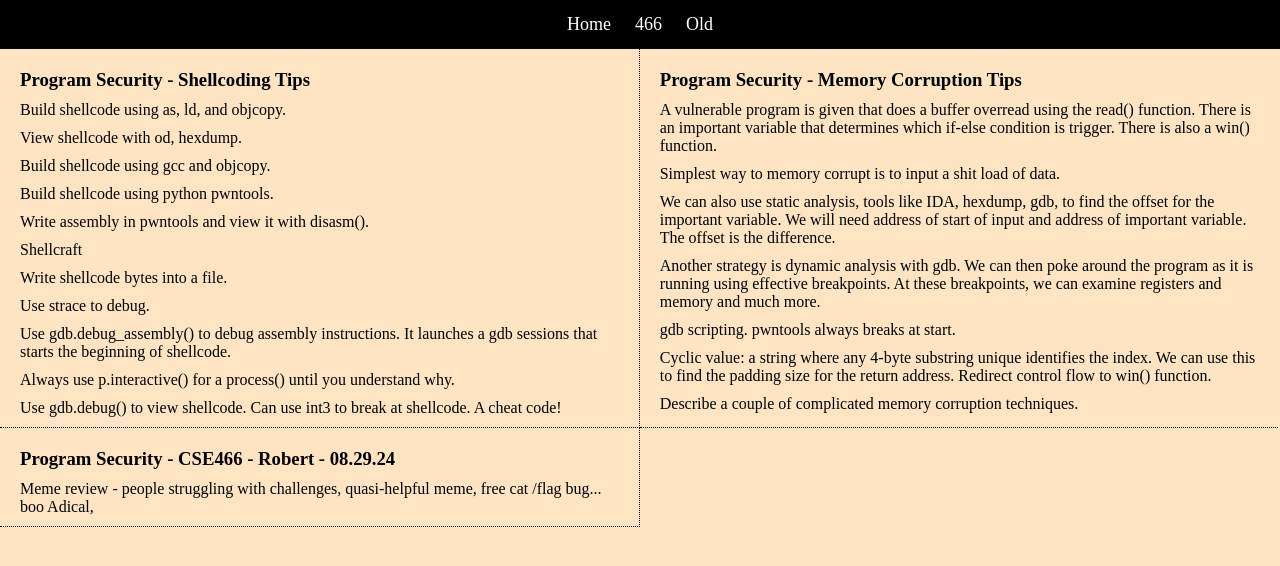
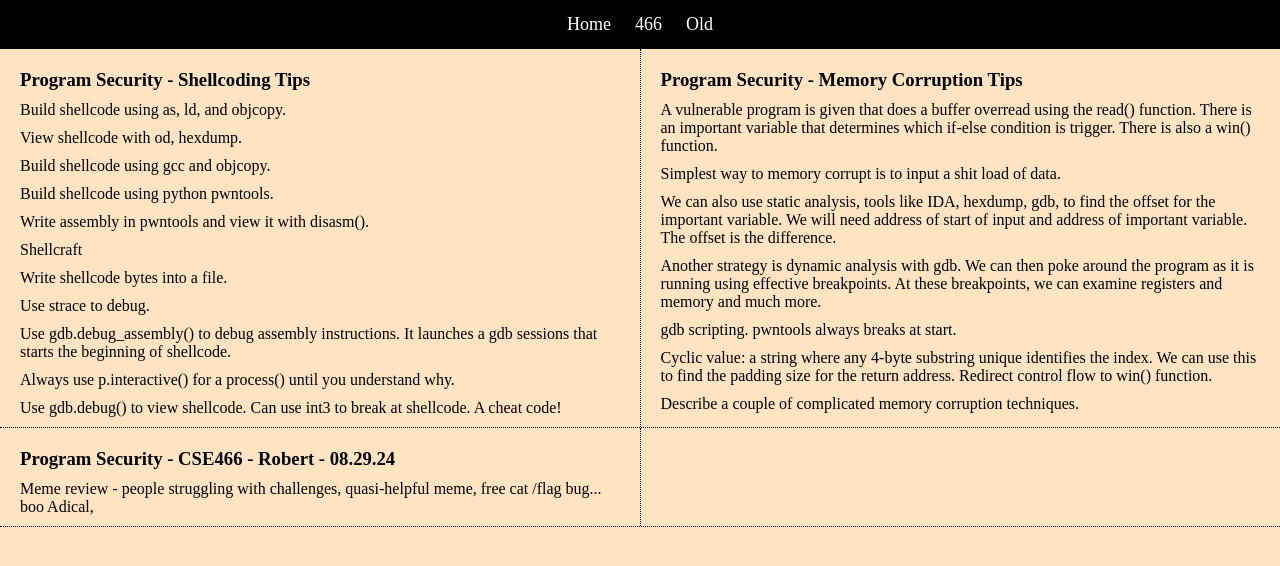
Before and after one commit to dozerwatch/blog, a plain HTML site: page 466.html in a window 1280 px wide. Drawn offline with Linux system fonts and the light colour scheme.

Commit message:
Restructure layout

```diff
--- a/466.html
+++ b/466.html
@@ -20,8 +20,9 @@
     <!-- Container for all class notes -->
     <div class="notes-container">
 
-        <!-- Notes entry -->
+        <!-- Two note entries -->
         <div class="notes-entry">
+            <div class="first-container">
                 <h3 class="notes-title entry">Program Security - Shellcoding Tips</h3>
                 <p class="entry">Build shellcode using as, ld, and objcopy.</p>
                 <p class="entry">View shellcode with od, hexdump.</p>
@@ -35,9 +36,7 @@
                 <p class="entry">Always use p.interactive() for a process() until you understand why.</p>
                 <p class="entry">Use gdb.debug() to view shellcode. Can use int3 to break at shellcode. A cheat code! </p>
             </div>
-
-        <!-- Notes entry LAST -->
-        <div class="notes-entry last">
+            <div class="second-container">
                 <h3 class="notes-title entry">Program Security - Memory Corruption Tips</h3>
                 <p class="entry">A vulnerable program is given that does a buffer overread using the read() function. There is an important variable that determines which if-else condition is trigger. There is also a win() function.</p>
                 <p class="entry">Simplest way to memory corrupt is to input a shit load of data.</p>
@@ -47,11 +46,17 @@
                 <p class="entry">Cyclic value: a string where any 4-byte substring unique identifies the index. We can use this to find the padding size for the return address. Redirect control flow to win() function.</p>
                 <p class="entry">Describe a couple of complicated memory corruption techniques.</p>
             </div>
+        </div>
 
-        <!-- Notes entry -->
+        <!-- Two note entries -->
         <div class="notes-entry">
+            <div class="first-container">
                 <h3 class="notes-title entry">Program Security - CSE466 - Robert - 08.29.24</h3>
                 <p class="entry">Meme review - people struggling with challenges, quasi-helpful meme, free cat /flag bug... boo Adical, </p>
+            </div>
+            <div class="second-container">
+
+            </div>
         </div>
 
     </div>
--- a/css/466.css
+++ b/css/466.css
@@ -1,17 +1,19 @@
 .notes-container {
     display: flex;
-    flex-wrap: wrap;
-
+    flex-direction: column;
 }
 
 .notes-entry {
-    width: 49.9%;
-    border-right: 1px dotted black;
+    display: flex;
     border-bottom: 1px dotted black;
 }
 
-.last {
-    border-right: none;
+.first-container, .second-container {
+    width: 50%;
+}
+
+.first-container {
+    border-right: 1px dotted black;
 }
 
 .entry {
```
Lines whose indentation alone changed are shown as unchanged.
